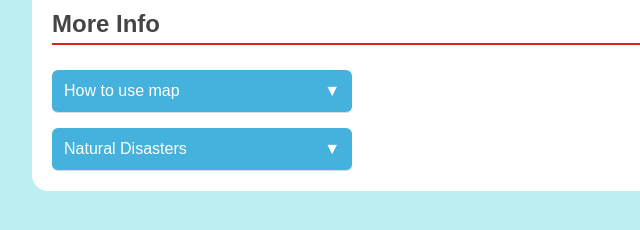
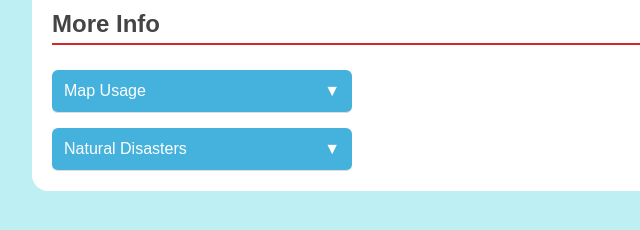
Before and after one commit to squidskewer/ResQMap, a plain HTML site: page index.html in a window 1280 px wide. Shown: the part 890-1120 px from the top of the page, 108-748 px from the left. Drawn offline with nearby package versions, Linux system fonts and the light colour scheme.

Commit message:
fix : rewording

```diff
--- a/index.html
+++ b/index.html
@@ -31,7 +31,7 @@
     <div class="dropdown-group">
       <h2>More Info</h2>
     <div class="dropdown">
-      <button class="dropdown-btn">How to use map</button>
+      <button class="dropdown-btn">Map Usage</button>
       <div class="dropdown-content">
             <p><span class="highlight">Open the Map -</span> It starts centered on San Francisco (or your chosen area).</p>
         <p><span class="highlight">Zoom In/Out -</span> Use the + and - buttons or scroll the mouse wheel.</p>
```
